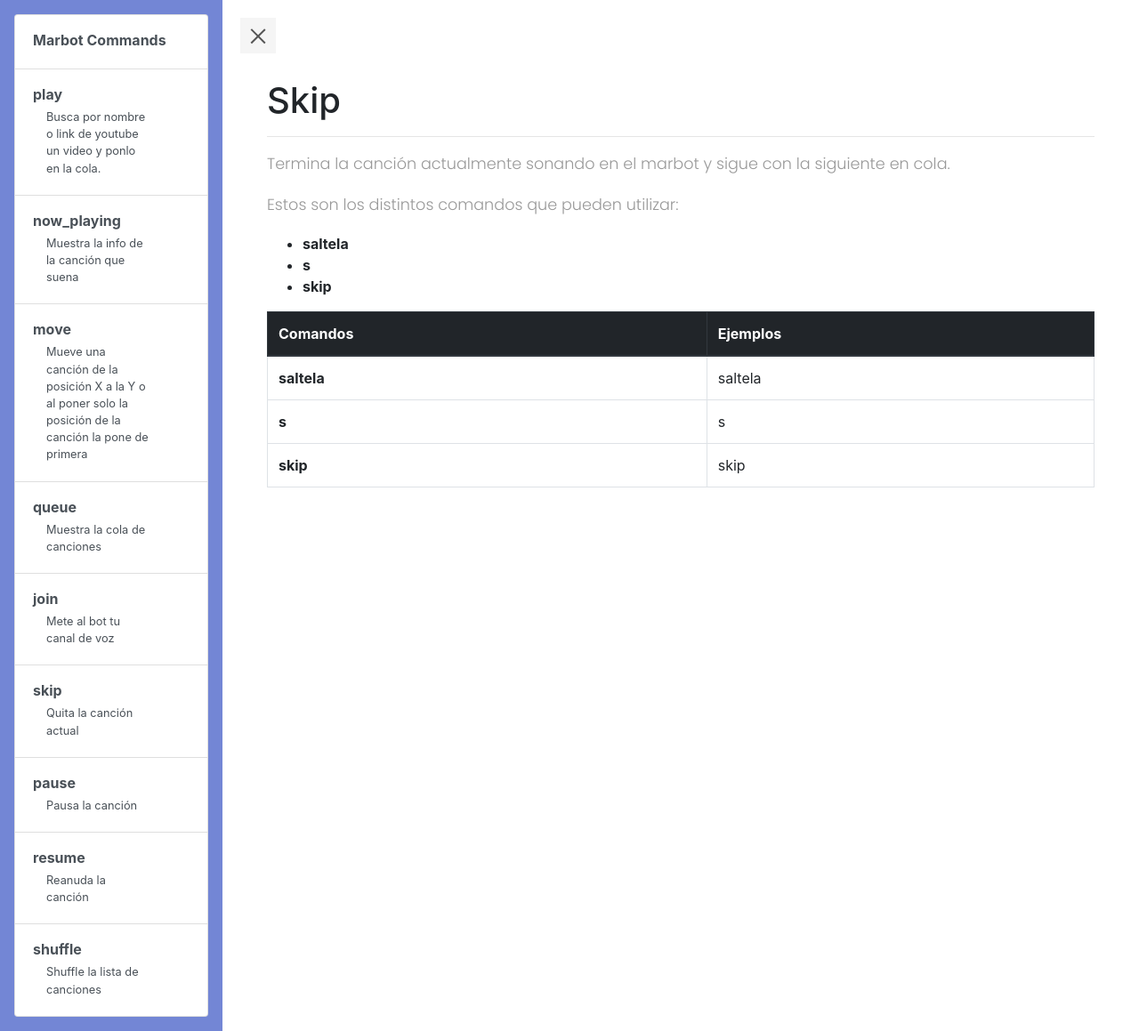
After one commit to Blightningstar/discord_bot, a Django app: page /marbot/commands_help/skip in a window 1280 px wide. The commit adds this page. Shown: the whole page at 89% size. Run offline with Django 4.2, Linux system fonts and the light colour scheme; some libraries are stand-ins or nearby versions.

Commit message:
Task 58 - Added Skip view

```diff
--- a/discord_bot/music_bot/urls.py
+++ b/discord_bot/music_bot/urls.py
@@ -1,7 +1,7 @@
 from .views import (
     music_commands_views, play_view,
     now_playing_view, move_view,
-    queue_view, join_view
+    queue_view, join_view, skip_view
 )
 from django.urls import path
 
@@ -12,4 +12,5 @@ urlpatterns = [
     path("commands_help/move", move_view, name="commands-move"),
     path("commands_help/queue", queue_view, name="commands-queue"),
     path("commands_help/join", join_view, name="commands-join"),
+    path("commands_help/skip", skip_view, name="commands-skip"),
 ]
--- a/discord_bot/music_bot/views.py
+++ b/discord_bot/music_bot/views.py
@@ -2,7 +2,7 @@ from django.shortcuts import render
 from .music_commands import (
     PLAY_COMMAND_ALIASES, NOW_PLAYING_COMMAND_ALIASES,
     MOVE_COMMAND_ALIASES, QUEUE_COMMAND_ALIASES,
-    JOIN_COMMAND_ALIASES
+    JOIN_COMMAND_ALIASES, SKIP_COMMAND_ALIASES
 )
 
 def music_commands_views(request):
@@ -27,3 +27,7 @@ def queue_view(request):
 def join_view(request):
     context = {"command_aliases": JOIN_COMMAND_ALIASES, "base_command":"join"}
     return render(request, "music_bot/join.html", context=context)
+
+def skip_view(request):
+    context = {"command_aliases": SKIP_COMMAND_ALIASES, "base_command":"skip"}
+    return render(request, "music_bot/skip.html", context=context)
--- a/discord_bot/templates/base.html
+++ b/discord_bot/templates/base.html
@@ -51,7 +51,7 @@
                     </div>
                     <div class="col-10 mb-1 small">Mete al bot tu canal de voz</div>
                 </a>
-                <a href="#" class="list-group-item list-group-item-action py-3 lh-tight">
+                <a href="{% url 'commands-skip' %}" class="list-group-item list-group-item-action py-3 lh-tight">
                     <div class="d-flex w-100 align-items-center justify-content-between">
                     <strong class="mb-1">skip</strong>
                     </div>
--- /dev/null
+++ b/discord_bot/templates/music_bot/skip.html
@@ -0,0 +1,53 @@
+{% extends "base.html" %}
+{% load static%}
+
+{% block title %} Music Bot Commands {% endblock %}
+
+{% block content %}
+<div class="container-fluid">
+    <div class="col">
+        <h1 class="mt-4">Skip</h1>
+        <hr>
+        <p>
+            Termina la canción actualmente sonando en el marbot y sigue con la siguiente en cola.
+        </p>
+        <p>
+            Estos son los distintos comandos que pueden utilizar:
+            <ul>
+                {% for command in command_aliases %}
+                    <li><b>{{ command }}</b></li>
+                {% endfor %}
+                <li><b>{{ base_command }}</b></li>
+            </ul>
+        </p>
+        <table class="table table-bordered">
+            <thead class="thead-dark">
+              <tr>
+                <th scope="col">Comandos</th>
+                <th scope="col">Ejemplos</th>
+              </tr>
+            </thead>
+            <tbody>
+                {% for command in command_aliases %}
+                <tr>
+                    <td>
+                        <b>{{ command }}</b>
+                    </td>
+                    <td>
+                        {{ command }}
+                    </td>
+                </tr>
+                {% endfor %}
+                <tr>
+                    <td>
+                        <b>{{ base_command }}</b>
+                    </td>
+                    <td>
+                        {{ base_command }}
+                    </td>
+                </tr>
+            </tbody>
+          </table>
+    </div>
+</div>
+{% endblock %}
```
